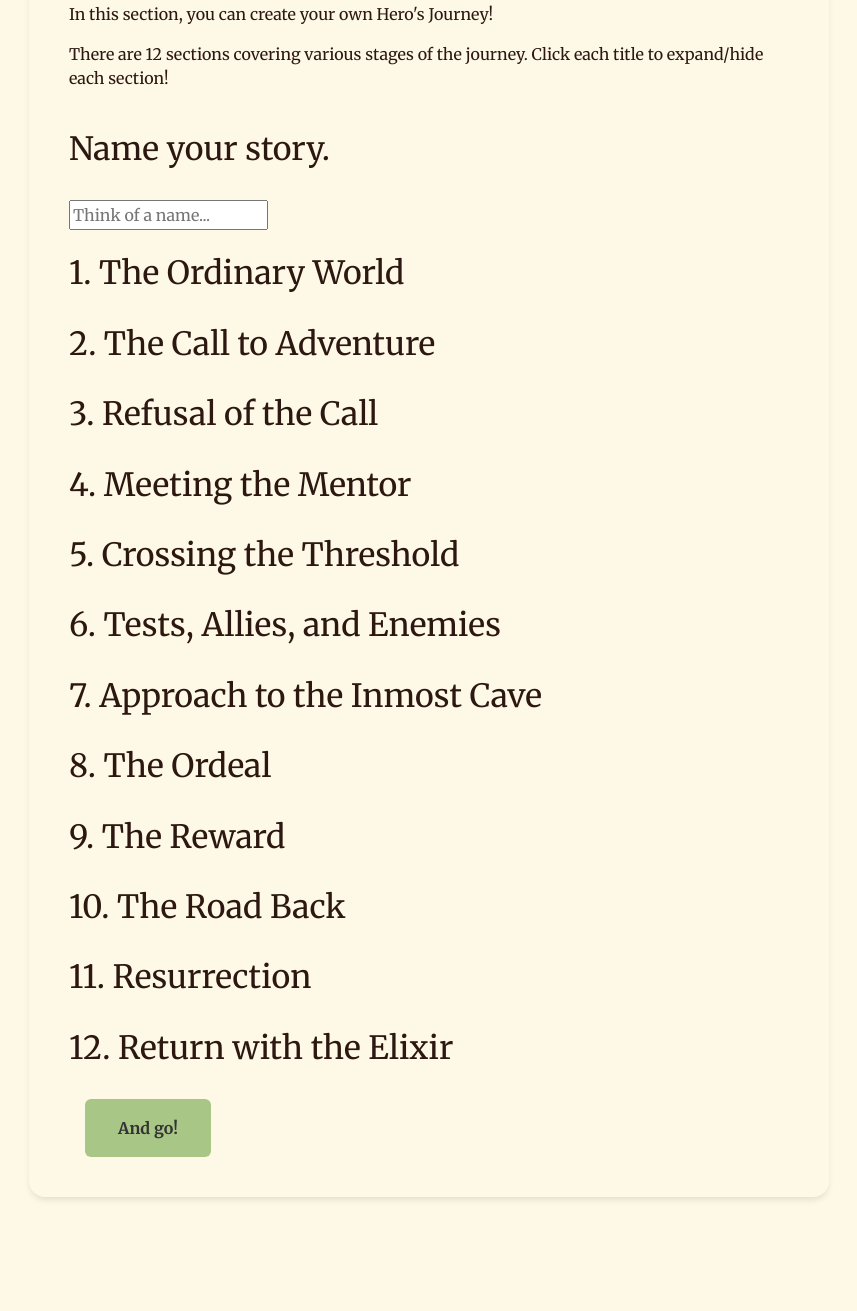
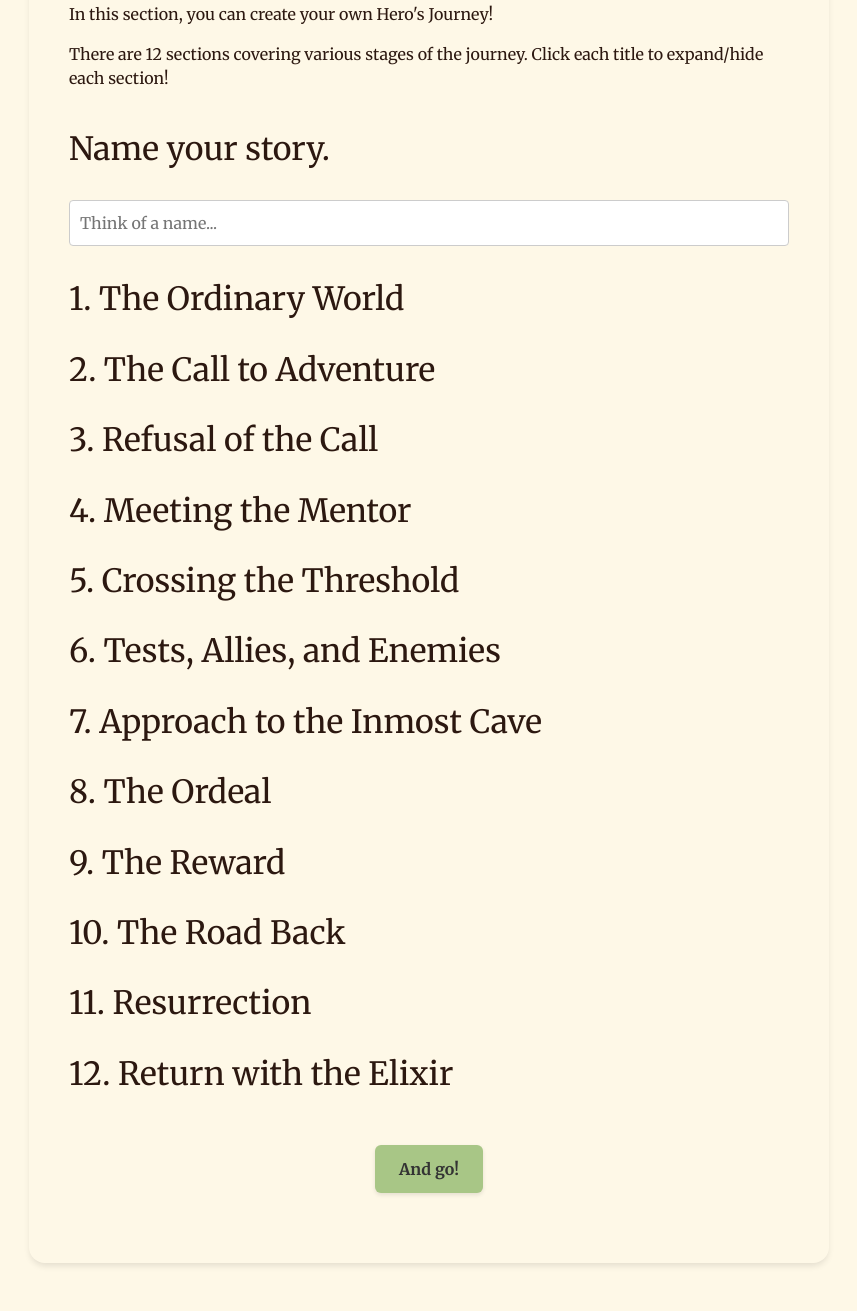
Before and after one commit to he-larious/heros-journey, a Flask app: page /create in a window 1280 px wide. Shown: the part 222-1533 px from the top of the page, without its empty margins (211-1068 px from the left). Before the commit the page ends 1422 px from the top, so only its background shows below. Run offline with Flask 3, Linux system fonts and the light colour scheme.

Commit message:
fix merge conflict

```diff
--- a/static/css/quiz.css
+++ b/static/css/quiz.css
@@ -480,3 +480,35 @@
     transform: translateY(-2px);
     box-shadow: var(--shadow-md);
 }
+
+
+.story-input {
+    width: 100%;
+    padding: 10px;
+    border: 1px solid #ccc;
+    border-radius: 4px;
+    margin-bottom: 10px;
+    box-sizing: border-box;
+}
+
+.btn {
+    padding: 12px 24px;
+    border-radius: 6px;
+    font-size: 16px;
+    font-weight: 600;
+    cursor: pointer;
+    transition: all 0.3s ease;
+    border: none;
+    outline: none;
+    text-align: center;
+    text-decoration: none;
+    display: inline-block;
+    box-shadow: 0 2px 4px rgba(0,0,0,0.1);
+}
+
+.button-container {
+    display: flex;
+    justify-content: center;
+    margin-top: 20px;
+    margin-bottom: 30px;
+}
```
